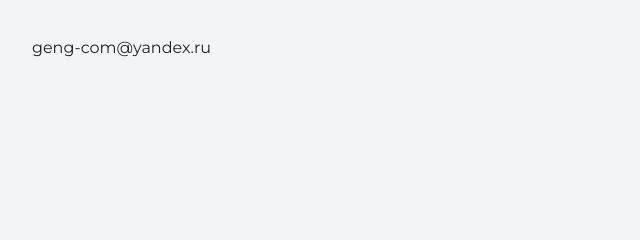
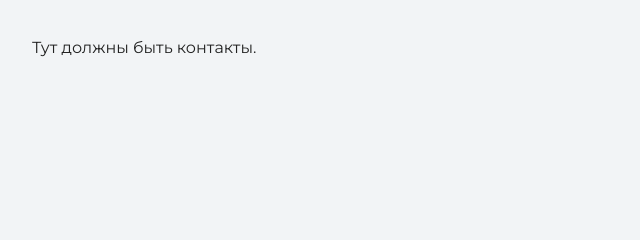
Before and after one commit to geng-com/Project, a plain HTML site: page index.html in a window 1280 px wide. Shown: the top 240 px of the page, 144-784 px from the left. Drawn offline with nearby package versions, Linux system fonts and the light colour scheme.

Commit message:
Изменена шапка

```diff
--- a/index.html
+++ b/index.html
@@ -9,7 +9,7 @@
   <body>
     <div class="container">
     <header class="page-header">
-      geng-com@yandex.ru
+      Тут должны быть контакты.
     </header>
 
     <section class="hero-image">
```
